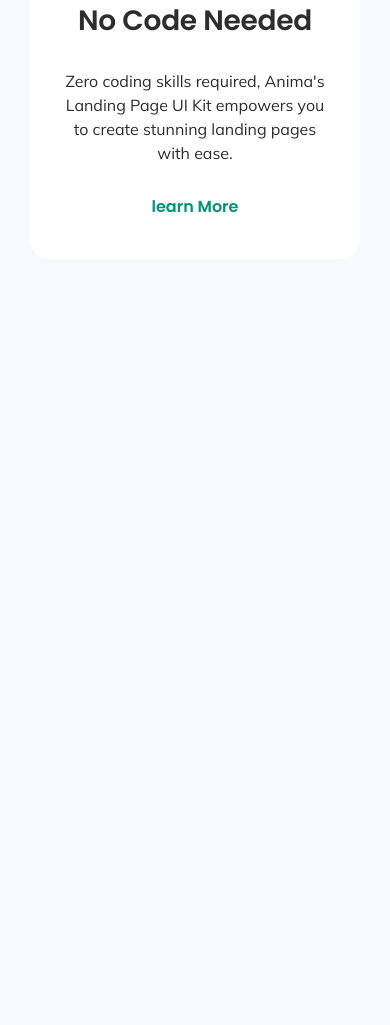
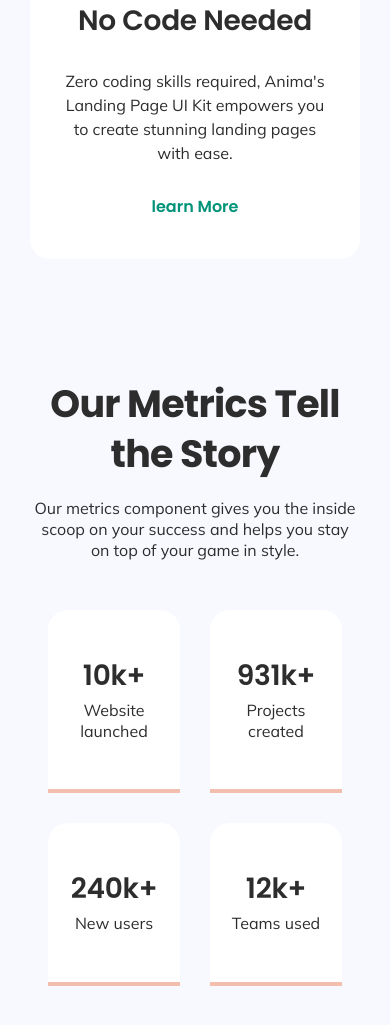
Before and after one commit to tyrex1829/startup-stance, a plain HTML site: page index.html in a window 390 px wide. Shown: the part 1915-2940 px from the top of the page. Before the commit the page ends 2234 px from the top, so only its background shows below. Drawn offline with Linux system fonts and the light colour scheme.

Commit message:
stats section with responsiveness

```diff
--- a/index.html
+++ b/index.html
@@ -57,5 +57,31 @@
         </section>
     </div>
 
+    <div class="stats-section">
+        <section class="stats">
+            <h1 class="stats-title">Our Metrics Tell the Story</h1>
+            <p class="stats-desc">Our metrics component gives you the inside scoop on your success and helps you stay on top of your game in style.</p>
+            <div class="other-stats">
+                <div class="stats-div">
+                    <h1>10k+</h1>
+                    <p>Website launched</p>
+                </div>
+                <div class="stats-div">
+                    <h1>931k+</h1>
+                    <p>Projects created</p>
+                </div>
+                <div class="stats-div">
+                    <h1>240k+</h1>
+                    <p>New users</p>
+                </div>
+                <div class="stats-div">
+                    <h1>12k+</h1>
+                    <p>Teams used</p>
+                </div>
+            </div>
+        </section>
+    </div>
+
+
 </body>
 </html>
--- a/style.css
+++ b/style.css
@@ -189,6 +189,69 @@
     color: var(--green-color);
 }
 
+/* stats section */
+.stats{
+    max-width: 1200px;
+    margin: 0 auto;
+    padding: 80px 30px 120px 30px;
+    display: flex;
+    flex-direction: column;
+    align-items: center;
+    gap: 20px;
+}
+.stats-title{
+    font-size: 38px;
+    font-weight: 700;
+    line-height: 49.4px;
+    letter-spacing: -0.02em;
+    text-align: center;
+    color: var(--black-color);
+}
+.stats-desc{
+    font-family: Mulish;
+    font-size: 16px;
+    font-weight: 400;
+    line-height: 20.8px;
+    text-align: center;
+    color: var(--black-color);
+    margin-bottom: 30px;
+}
+.other-stats{
+    display: flex;
+    justify-content: space-between;
+    align-items: center;
+    width: 100%;
+    gap: 30px;
+}
+.stats-div{
+    display: flex;
+    flex-direction: column;
+    align-items: center;
+    justify-content: center;
+    gap: 5px;
+    background-color: #fff;
+    padding: 48px 16px 48px 16px;
+    border-radius: 20px 20px 0px 0px;
+    border-bottom: 4px solid #F2BFAF;
+    width: calc(100%/3);
+}
+.stats-div h1{
+    font-size: 38px;
+    font-weight: 700;
+    line-height: 49.4px;
+    letter-spacing: -0.02em;
+    text-align: center;
+    color: var(--black-color);
+}
+.stats-div p{
+    font-family: Mulish;
+    font-size: 16px;
+    font-weight: 400;
+    line-height: 20.8px;
+    text-align: center;
+    color: var(--black-color);
+}
+
 @media screen and (max-width: 815px) {
     /* nav */
     .nav-logo-text{
@@ -213,12 +276,35 @@
 @media screen and (max-width: 780px){
 
     /* feature */
+    .feature{
+        padding: 80px 30px 80px 30px;
+    }
     .other-feature{
         flex-direction: column;
         gap: 20px;
     }
     .feature-div{
         max-width: 100%;
+    }
+}
+
+@media screen and (max-width: 755px){
+
+    /* stats */
+    .stats{
+        padding: 80px 30px 80px 30px;
+    }
+    .other-stats{
+        flex-wrap: wrap;justify-content: center;
+    }
+    .stats-div{
+        width: calc(100%/2.5);
+    }
+    .stats-div h1{
+        font-size: 28px;
+        font-weight: 600;
+        line-height: 36.4px;
+        letter-spacing: -0.01em;
     }
 }
 
@@ -245,4 +331,9 @@
     .other-feature{
         gap: 30px;
     }
+
+    /* stats */
+    .stats{
+        padding: 60px 30px 60px 30px;
+    }
 }
```
